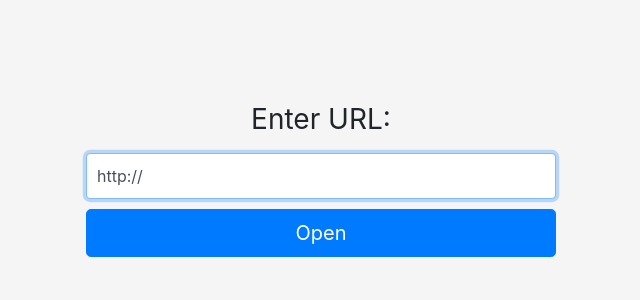
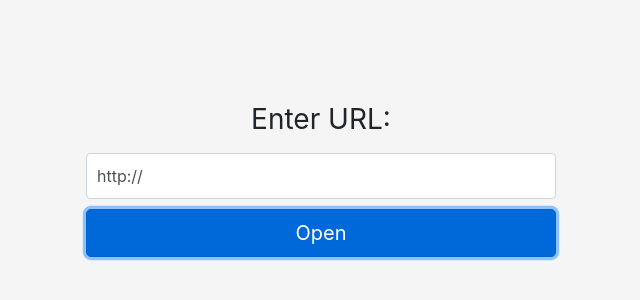
Before and after one commit to hisense-app-store/hisense-app-store.github.io, a plain HTML site: page browser.html in a window 1280 px wide. Shown: the part 220-520 px from the top of the page, without its empty margins (319-959 px from the left). Drawn offline with nearby package versions, Linux system fonts and the light colour scheme.

Commit message:
browser improvements

```diff
--- a/browser.html
+++ b/browser.html
@@ -51,8 +51,8 @@
     <form class="form">
         <h1 class="h3 mb-3 font-weight-normal">Enter URL:</h1>
         <label for="inputURL" class="sr-only">URL address</label>
-        <input id="inputURL" type="text" value="http://" class="form-control" placeholder="URL address" required autofocus />
-        <button id="openBtn" class="btn btn-lg btn-primary btn-block" type="button">Open</button>
+        <input id="inputURL" type="text" value="http://" class="form-control" placeholder="URL address" required />
+        <button id="openBtn" class="btn btn-lg btn-primary btn-block" type="button" autofocus>Open</button>
     </form>
     <script type="text/javascript">
         function getParameterByName(name) {
```
